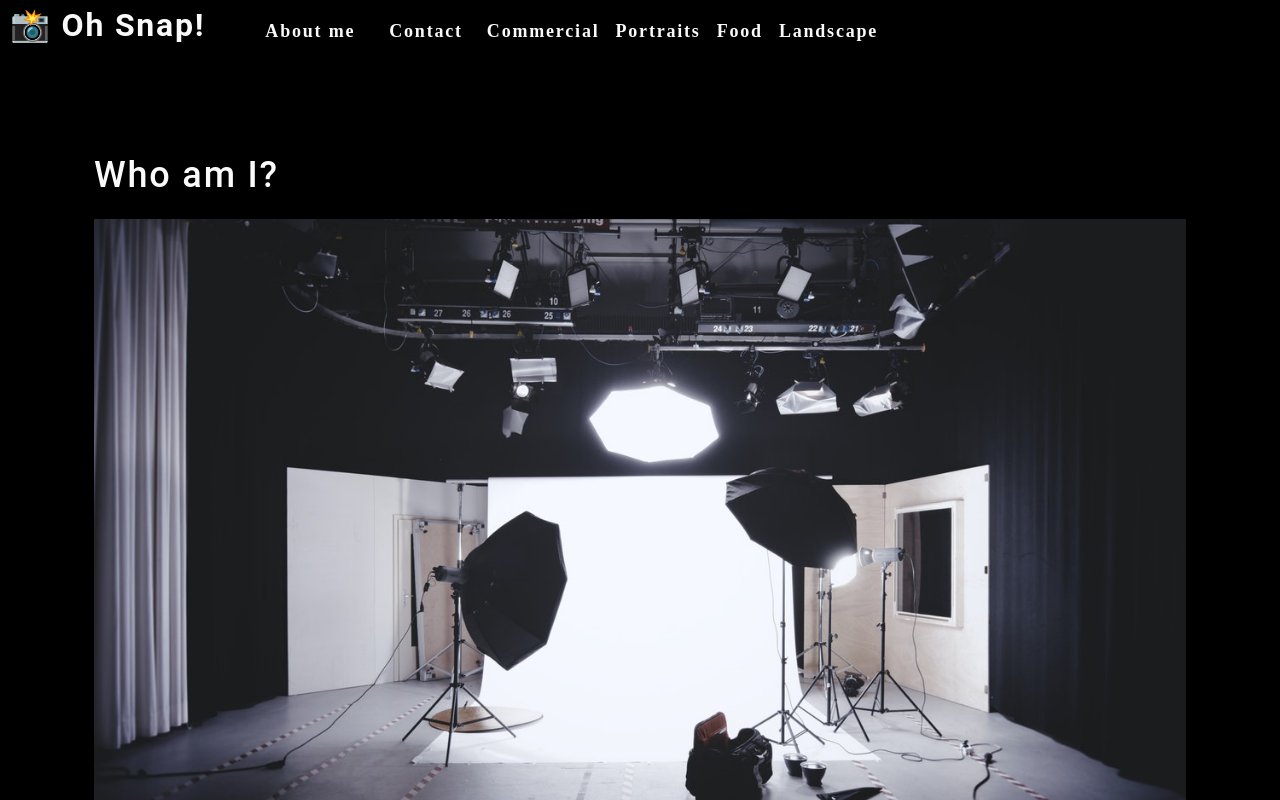
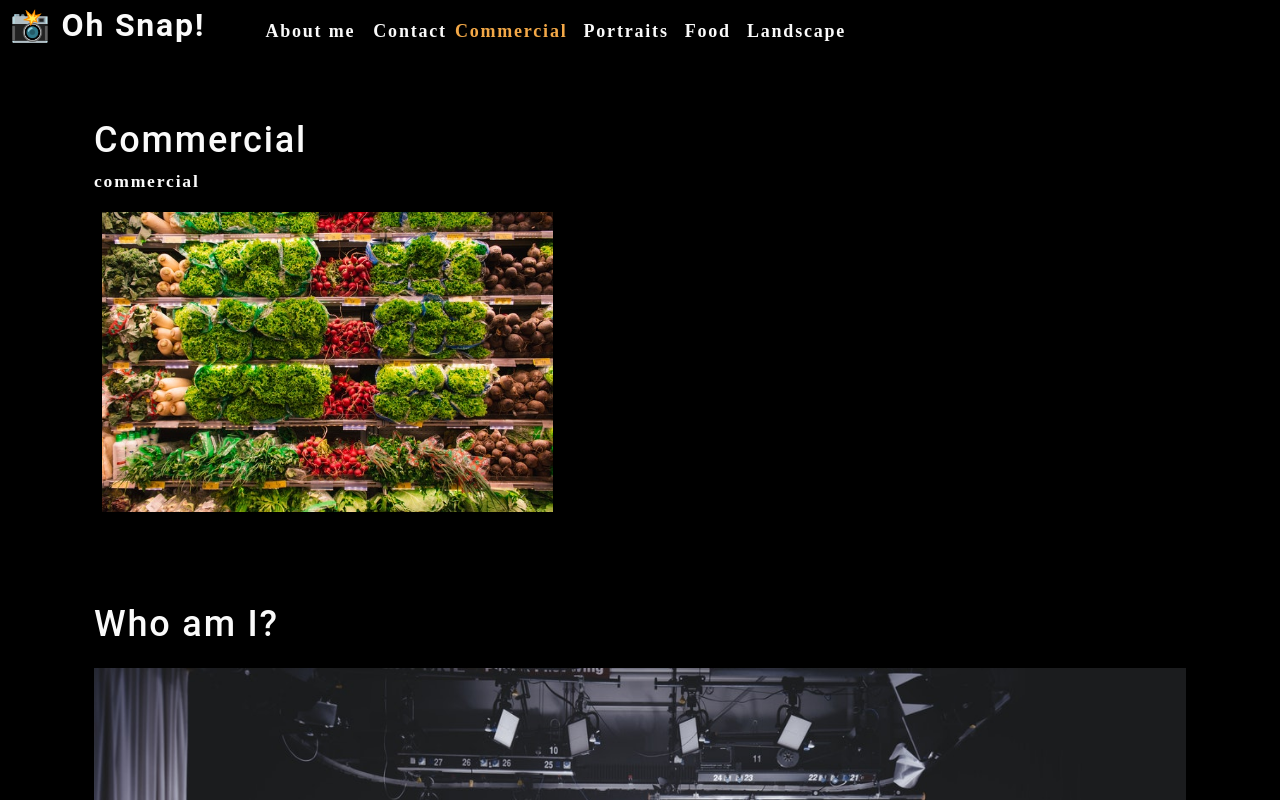
Before and after one commit to Fishdestroyer/photo-port, a React (Create React App) app: page / in a window 1280 px wide. Shown: the top 800 px of the page. Built offline with nearby package versions, Linux system fonts and the light colour scheme.

Commit message:
Added state and hooks

```diff
--- a/src/App.js
+++ b/src/App.js
@@ -1,8 +1,9 @@
-import React from 'react';
+import React, { useState } from 'react';
 import About from './components/About';
 import Nav from './components/Nav';
+import Gallery from './components/Gallery';
 //import logo from './logo.svg';
-import './App.css';
+
 
 /*function App() {
   return (
@@ -15,11 +16,31 @@
 }*/
 
 function App() {
+
+  const [categories] = useState([
+    {
+      name: 'commercial',
+      description: 'Photos of grocery stores, food trucks, and other commercial projects',
+    },
+    { name: 'portraits', description: 'Portraits of people in my life' },
+    { name: 'food', description: 'Delicious delicacies' },
+    { name: 'landscape', description: 'Fields, farmhouses, waterfalls, and the beauty of nature' },
+  ]);
+
+  const [currentCategory, setCurrentCategory] = useState(categories[0]);
+
   return (
     <div>
-      <Nav></Nav>
+      <Nav
+        categories={categories}
+        setCurrentCategory={setCurrentCategory}
+        currentCategory={currentCategory}
+      ></Nav>
       <main>
-        <About></About>
+        <div>
+          <Gallery></Gallery>
+          <About></About>
+        </div>
       </main>
     </div>
   );
--- /dev/null
+++ b/src/components/Gallery/index.js
@@ -0,0 +1,21 @@
+import React from 'react';
+import { capitalizeFirstLetter } from '../../utils/helpers';
+import photo from "../../assets/small/commercial/0.jpg";
+
+function Gallery (props) {
+    const currentCategory = {
+        name: "commercial",
+        description: "Photos of grocery stores, food trucks, and other commercial projects"
+    };
+    return (
+        <section>
+        <h1>{capitalizeFirstLetter(currentCategory.name)}</h1>
+        <p>{currentCategory.name}</p>
+        <div className="flex-row">
+            <img src={photo} alt="Commercial Example" className="img-thumbnail mx-1" />
+        </div>
+        </section>
+    );
+}
+
+export default Gallery;
--- a/src/components/Nav/index.js
+++ b/src/components/Nav/index.js
@@ -1,47 +1,52 @@
-import React from 'react';
+import React, { useEffect } from "react";
 import { capitalizeFirstLetter } from "../../utils/helpers";
 
-
-
-function Nav() {
-    const categories = [
-        { name: "commercial", description: "Photos of grocery stores, food trucks, and other commercial projects" },
-        { name: "portraits", description: "Portraits of people in my life" },
-        { name: "food", description: "Delicious delicacies" },
-        { name: "landscape", desription: " Fields, farmhouses, waterfalls, and the beauty of nature", },
-    ];
-    function handleClick() {
-        console.log("click handled")
-    };
+function Nav(props) {
+  const {
+    categories = [],
+    setCurrentCategory,
+    currentCategory,
+  } = props;
+  useEffect(() => {
+    document.title = capitalizeFirstLetter(currentCategory.name);
+  }, [currentCategory]);
 
   return (
-        <header data-testid="header" className="flex-row px-1">
+    <header className="flex-row px-1">
       <h2>
         <a data-testid="link" href="/">
-              <span role="img" aria-label="camera"> 📸</span> Oh Snap!
+          <span role="img" aria-label="camera">
+            {" "}
+            📸
+          </span>{" "}
+          Oh Snap!
         </a>
       </h2>
       <nav>
         <ul className="flex-row">
           <li className="mx-2">
-                <a data-testid="about" href="#about" onClick={() => handleClick()}>
+            <a
+              href="#about"
+            >
               About me
             </a>
           </li>
-              <li className={"mx-2"}>
-                <span onClick={() => handleClick()}>
-                  Contact
-                </span>
+          <li>
+            <span>Contact</span>
           </li>
-              {
-                categories.map((category) => (
-                  <li className="mx-1" key={category.name} >
-                    <span onClick={() => { handleClick(); }}>
+          {categories.map((category) => (
+            <li className={`mx-1 ${
+                currentCategory.name === category.name && 'navActive'
+                }`} key={category.name}>
+              <span
+                onClick={() => {
+                  setCurrentCategory(category)
+                }}
+              >
                 {capitalizeFirstLetter(category.name)}
               </span>
             </li>
-                ))
-              }
+          ))}
         </ul>
       </nav>
     </header>
```
Lines whose indentation alone changed are shown as unchanged.
